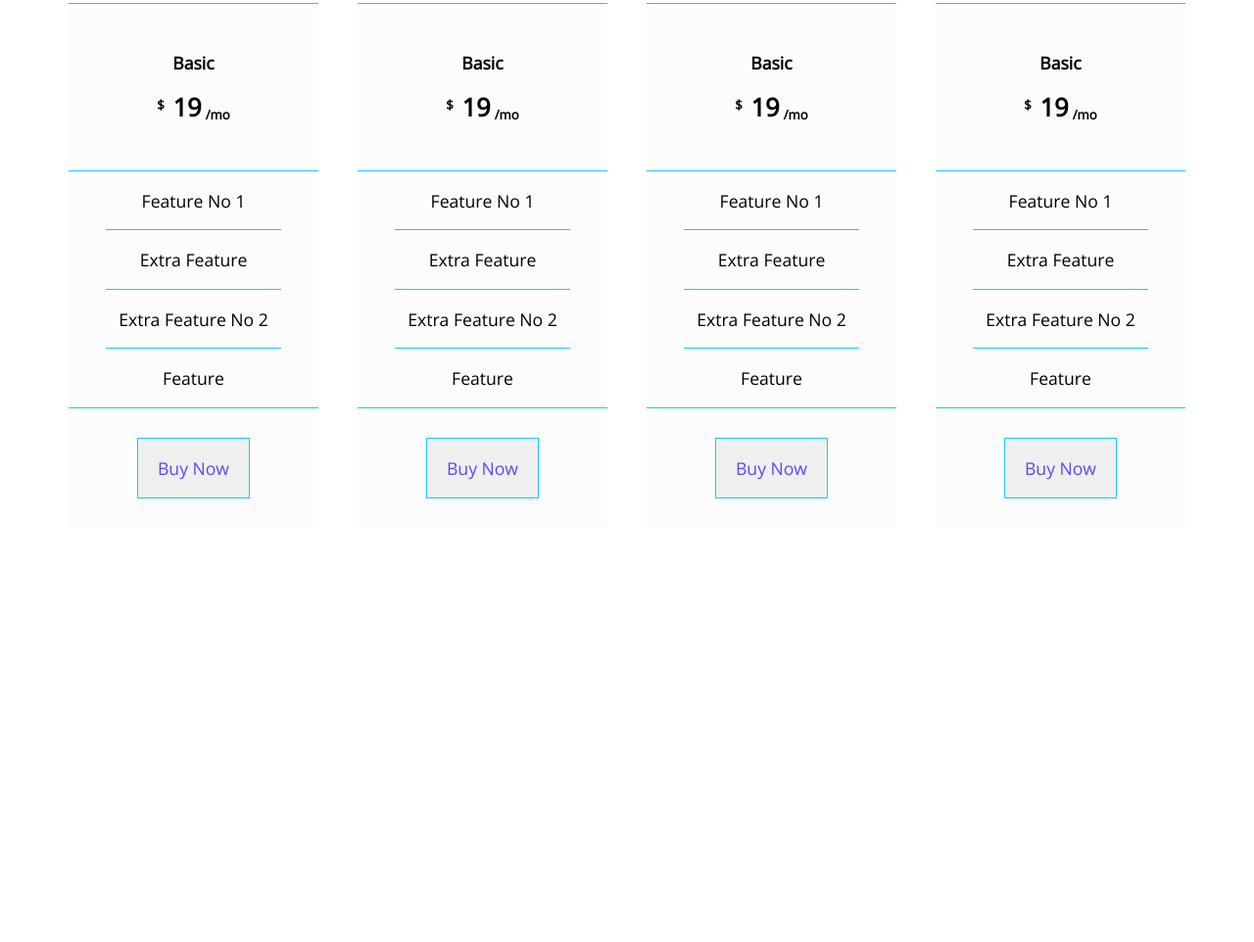
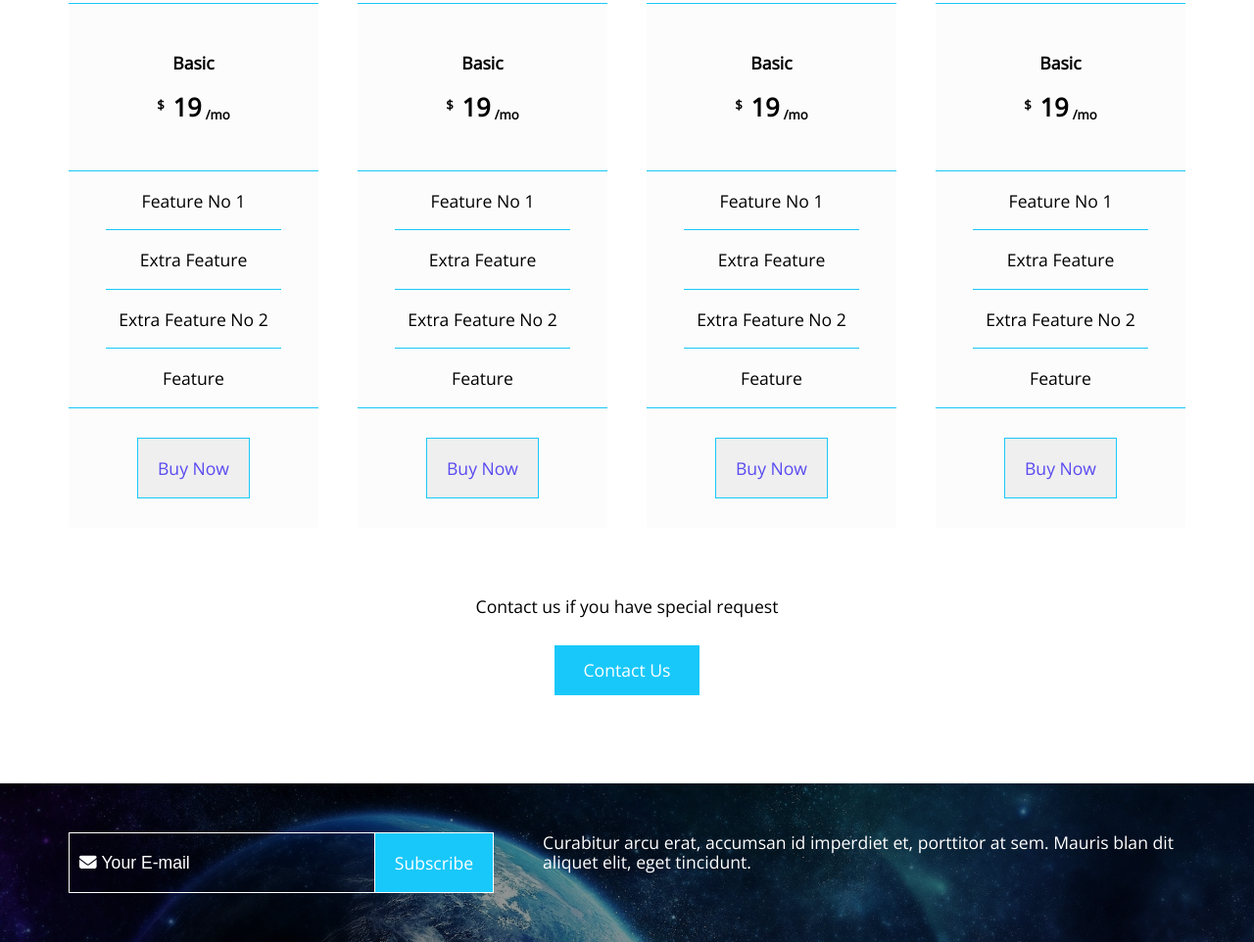
Before and after one commit to ahmedalaa404/The-second-temple, a plain HTML site: page index.html in a window 1280 px wide. Shown: the part 6551-7513 px from the top of the page at 98% size. Before the commit the page ends 7140 px from the top, so only its background shows below. Drawn offline with nearby package versions, Linux system fonts and the light colour scheme.

Commit message:
subscrip

```diff
--- a/css/style.css
+++ b/css/style.css
@@ -907,7 +907,7 @@ border-bottom: 1px solid rgba(119, 119, 119, 0.436)
     background-size: cover;
 
  }
- .quotes .layer
+ .quotes .layer ,.layer
  {
 width: 100%;
 height: 100%;
@@ -1010,4 +1010,81 @@ background-color: rgb(0 0 0 / 75%);;
     border: 1px solid #19c8fa ;
     cursor: pointer;
 }
+.contact-us
+{
+    padding: 40px 0;
+    text-align: center;
+}
+.contact-us p
+{
+    margin: 30px 0;
+}
+
+.contact-us button
+{
+    padding: 15px 30px ;
+    color: white;
+    background-color: #19c8fa;
+    border: none;
+}
+
 /* end of priceing */
+
+/* start of subscrip */
+.subscrip
+{
+    background-image: url("../images/subscribe.jpg");
+    background-repeat: no-repeat;
+    background-size: cover;
+}
+.subscrip .layer
+{
+    padding: 50px 0;
+    background-color: rgba(0, 0, 0, 0.422);
+}
+.subscrip .layer .container
+{
+    display: flex;
+    color: white;
+    gap: 50px;
+}
+.subscrip .layer .container .inputes-sub
+{
+width: 50%;
+display: flex;
+}
+.subscrip .layer .container .inputes-sub input
+{
+    width: 100%;
+    background-color: transparent;
+    border: 1px solid white;
+    padding: 10px;
+    border-right: none;
+    font-family:  Arial ,"FontAwesome";
+}
+.subscrip .layer .container .inputes-sub input:focus-visible
+{
+    outline: none;
+}
+
+
+.subscrip .layer .container .inputes-sub input::placeholder
+{
+    color: white;
+}
+
+.subscrip .layer .container .inputes-sub button
+{
+    border-left: none;
+    background: #19c8fa;
+    color: white;
+    border: 1px solid white;
+    padding: 20px;
+}
+
+
+.sub-quote
+{
+    width:50%;
+}
+/* end of subscrip */
--- a/index.html
+++ b/index.html
@@ -484,21 +484,31 @@
 
             </div>
 
-
-
-
-
-
-
-
-
-
-
-
+            <div class="contact-us">
+                <p>Contact us if you have special request</p>
+                <button>Contact Us</button>
+            </div>
         </div>
     </section>
 
     <!-- end of PRICING -->
+
+    <!-- start subscrip -->
+    <section class="subscrip">
+        <div class="layer">
+            <div class="container">
+                <div class="inputes-sub">
+                    <input type="text" placeholder="&#xf0e0 Your E-mail">
+                    <button>Subscribe </button>
+                </div>
+                <div class="sub-quotes">
+                    <p>Curabitur arcu erat, accumsan id imperdiet et, porttitor at sem. Mauris blan dit aliquet elit, eget tincidunt.</p>
+                </div>
+            </div>
+        </div>
+    </section>
+
+    <!-- end of subscrip -->
 
 
 
```
